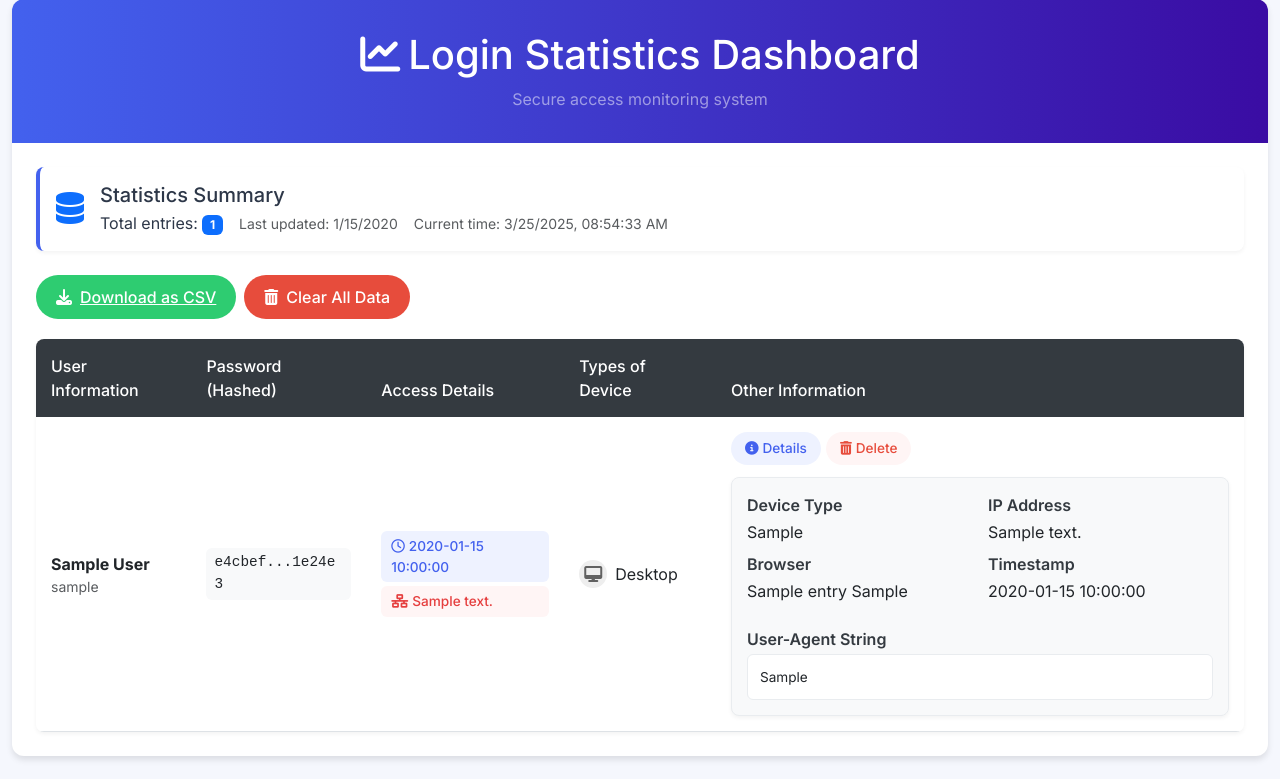
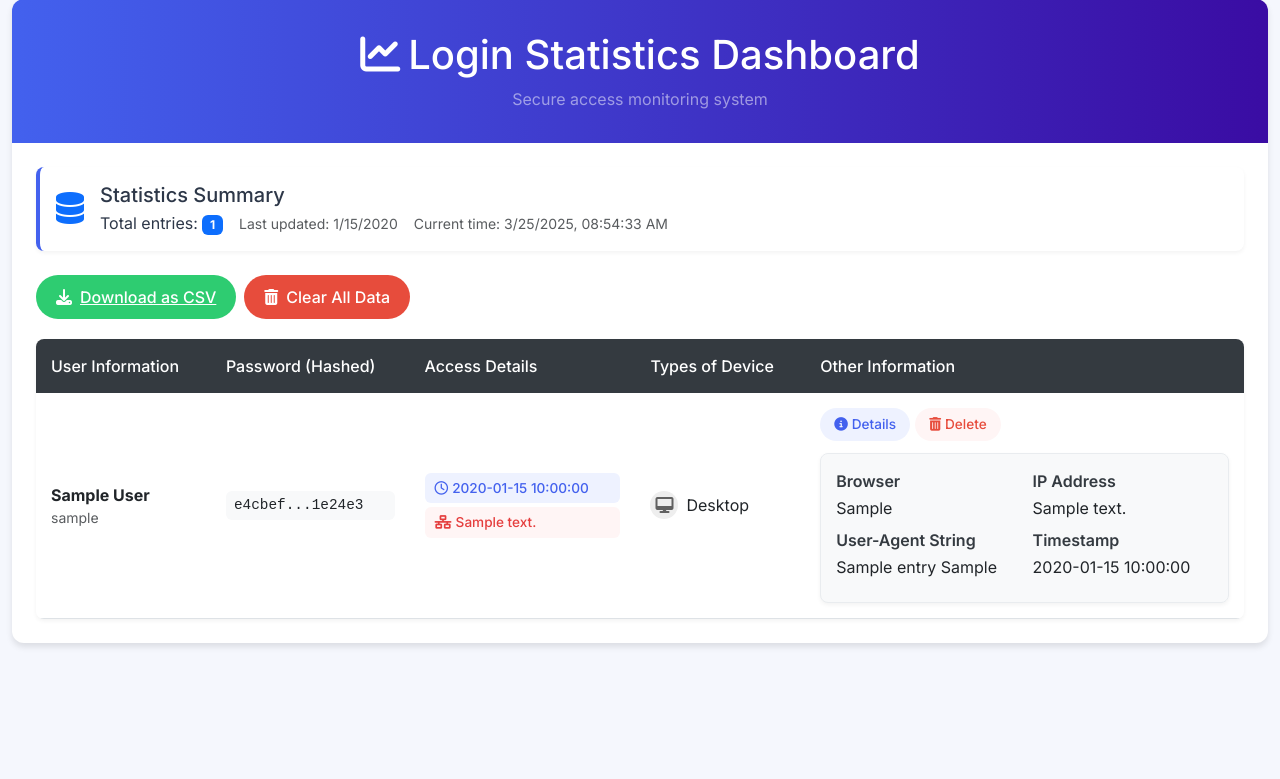
Before and after one commit to nixbel/campaignp, a Flask app: template campaign/templates/stats.html in a window 1280 px wide, after a click on "Details". Shown: the part 21-800 px from the top of the page. Run offline with Flask 3, Linux system fonts and the light colour scheme; the template is opened without the code that fills it: most values are stand-ins (such as "Sample title", 1, 10 or a date in 2020).

Commit message:
rename the remaining

```diff
--- a/campaign/templates/stats.html
+++ b/campaign/templates/stats.html
@@ -393,11 +393,11 @@
                                                 <div class="row g-3">
                                                     <div class="col-md-6">
                                                         <div class="mb-2">
-                                                            <div class="detail-label">Device Type</div>
+                                                            <div class="detail-label">Browser</div>
                                                             <div>{{ entry.device_type }}</div>
                                                         </div>
                                                         <div class="mb-2">
-                                                            <div class="detail-label">Browser</div>
+                                                            <div class="detail-label">User-Agent String</div>
                                                             <div>{{ entry.browser_name }} {{ entry.browser_version }}</div>
                                                         </div>
                                                     </div>
@@ -410,10 +410,6 @@
                                                             <div class="detail-label">Timestamp</div>
                                                             <div>{{ entry.timestamp }}</div>
                                                         </div>
-                                                    </div>
-                                                    <div class="col-12">
-                                                        <div class="detail-label">User-Agent String</div>
-                                                        <div class="user-agent-box">{{ entry.full_user_agent }}</div>
                                                     </div>
                                                 </div>
                                             </div>
```
